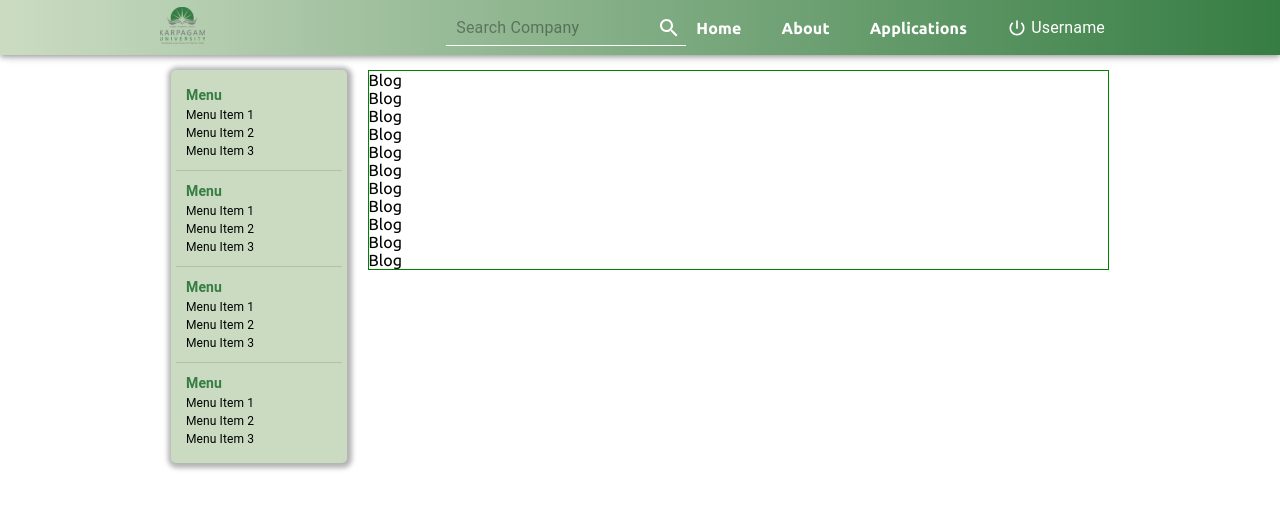
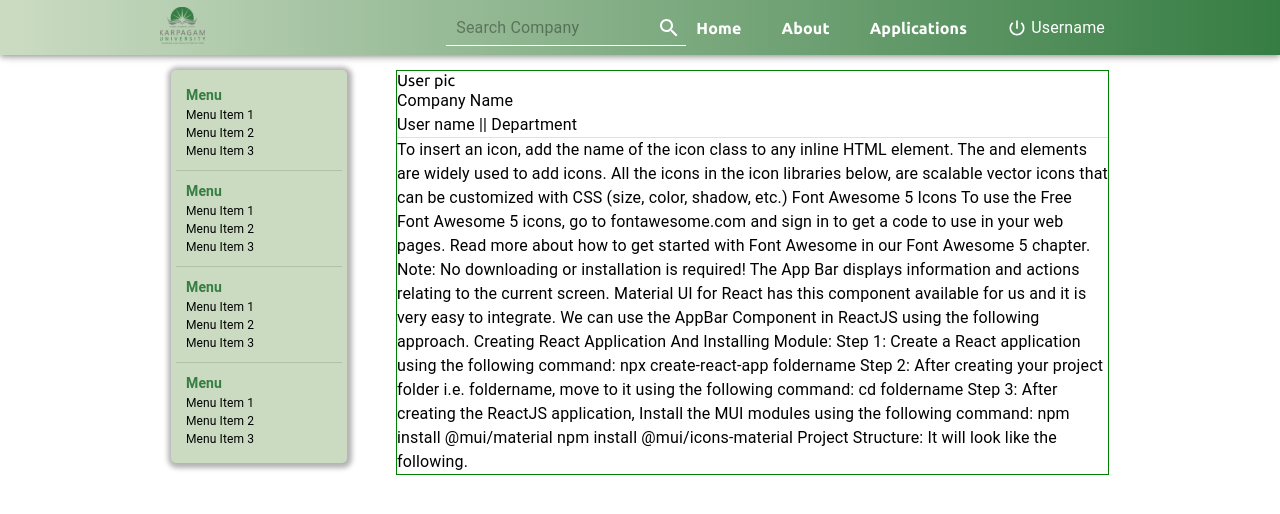
Before and after one commit to aakkss37/MERN-Placement-and-Internship-Cell, a React (Create React App) app in the folder student_login/: page / in a window 1280 px wide. Shown: the top 514 px of the page. Built offline with nearby package versions, Linux system fonts and the light colour scheme.

Commit message:
card bluePrint

```diff
--- a/student_login/src/components/Home/homeStyle.js
+++ b/student_login/src/components/Home/homeStyle.js
@@ -17,6 +17,7 @@ export const Container = styled(Box)(({ theme }) => ({
 
 export const LeftBoxDummy = styled(Box)(({ theme }) => ({
 	flexGrow: 1,
+	width: '13%',
 	margin: '5px',
 	// border: '1px solid green',
 	alignSelf: 'flex-start',
--- a/student_login/src/components/Home/main/MainBox.jsx
+++ b/student_login/src/components/Home/main/MainBox.jsx
@@ -1,20 +1,11 @@
 import React from 'react'
+import Card from './card/Card.jsx'
 import { MainBoxContainer } from './mainBoxStyle.js'
 
 const MainBox = () => {
   return (
 	  <MainBoxContainer>
-		  <div>Blog</div>
-		  <div>Blog</div>
-		  <div>Blog</div>
-		  <div>Blog</div>
-		  <div>Blog</div>
-		  <div>Blog</div>
-		  <div>Blog</div>
-		  <div>Blog</div>
-		  <div>Blog</div>
-		  <div>Blog</div>
-		  <div>Blog</div>
+		<Card/>
 	  </MainBoxContainer>
   )
 }
--- a/student_login/src/components/Home/main/card/Card.jsx
+++ b/student_login/src/components/Home/main/card/Card.jsx
@@ -0,0 +1,51 @@
+import { Box, Divider, Typography } from '@mui/material'
+import React from 'react'
+
+const Card = () => {
+	return (
+		<Box>
+			<Box>
+				<Box>User pic</Box>
+				<Box>
+					<Typography>Company Name</Typography>
+					<Typography>User name || Department</Typography>
+				</Box>
+			</Box>
+			<Divider/>
+			<Box>
+				<Typography>
+					To insert an icon, add the name of the icon class to any inline HTML element.
+
+					The  and  elements are widely used to add icons.
+
+					All the icons in the icon libraries below, are scalable vector icons that can be customized with CSS (size, color, shadow, etc.)
+
+					Font Awesome 5 Icons
+					To use the Free Font Awesome 5 icons, go to fontawesome.com and sign in to get a code to use in your web pages.
+
+					Read more about how to get started with Font Awesome in our Font Awesome 5 chapter.
+
+					Note: No downloading or installation is required!
+					The App Bar displays information and actions relating to the current screen. Material UI for React has this component available for us and it is very easy to integrate. We can use the AppBar Component in ReactJS using the following approach.
+
+					Creating React Application And Installing Module:
+
+					Step 1: Create a React application using the following command:
+
+					npx create-react-app foldername
+					Step 2: After creating your project folder i.e. foldername, move to it using the following command:
+
+
+					cd foldername
+					Step 3: After creating the ReactJS application, Install the MUI modules using the following command:
+
+					npm install @mui/material
+					npm install @mui/icons-material
+					Project Structure: It will look like the following.
+				</Typography>
+			</Box>
+		</Box>
+	)
+}
+
+export default Card
--- a/student_login/src/components/Home/main/mainBoxStyle.js
+++ b/student_login/src/components/Home/main/mainBoxStyle.js
@@ -3,9 +3,10 @@ import { Box, styled } from '@mui/material';
 
 export const MainBoxContainer = styled(Box)(({ theme }) => ({
 	flexGrow: 4,
+	maxWidth: '75%',
 	margin: '5px',
 	border: '1px solid green',
 	[theme.breakpoints.down('md')]: {
-
+		maxWidth: '100%',
 	}
 }));
```
